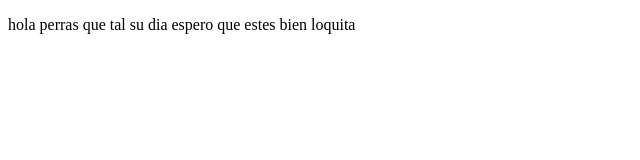
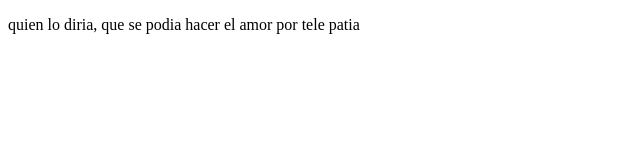
Before and after one commit to Dylronset/proyectoDemoCursoPrework, a plain HTML site: page index.html in a window 1280 px wide. Shown: the full height of the page, 0-640 px from the left. Drawn offline with Linux system fonts and the light colour scheme.

```diff
--- a/index.html
+++ b/index.html
@@ -8,8 +8,7 @@
 </head>
 <body>
     <p>
-        hola perras que tal su dia
-        espero que estes bien loquita
+        quien lo diria, que se podia hacer el amor por tele patia
     </p>
 </body>
 </html>
```
